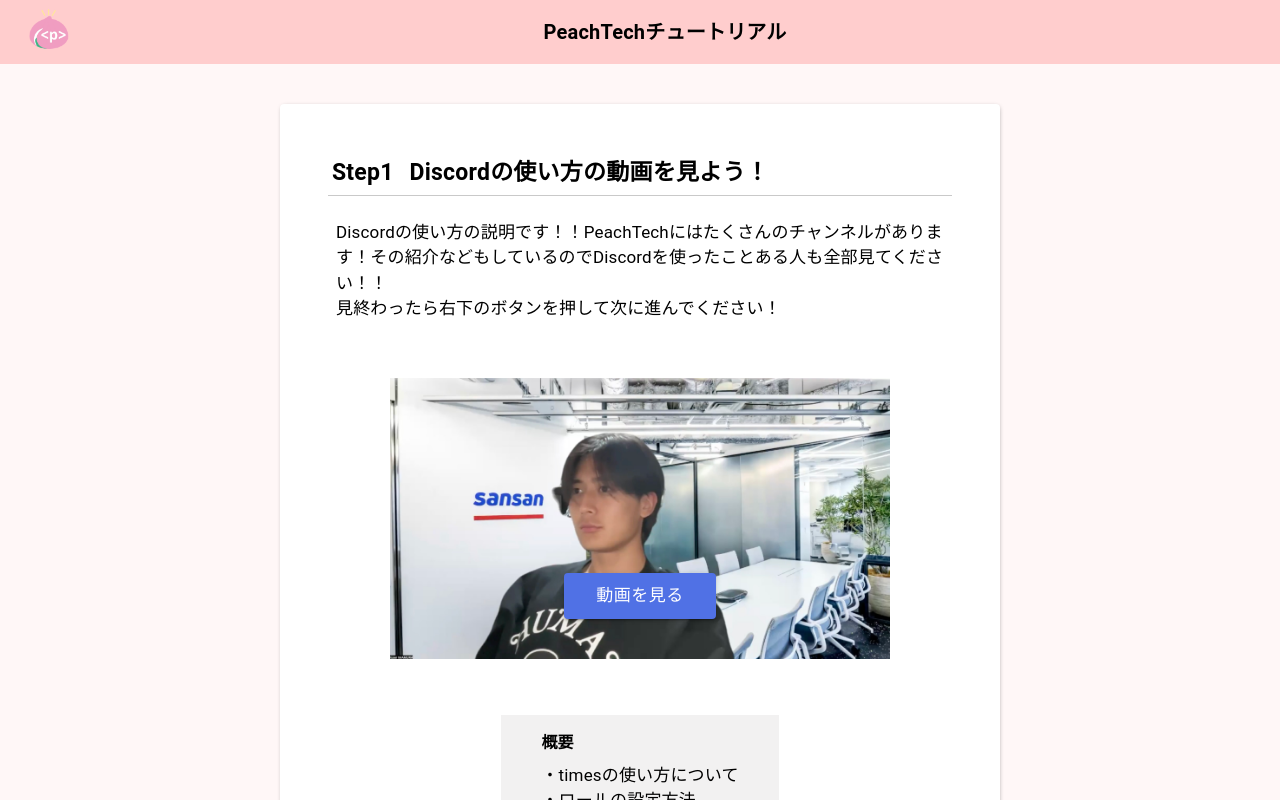
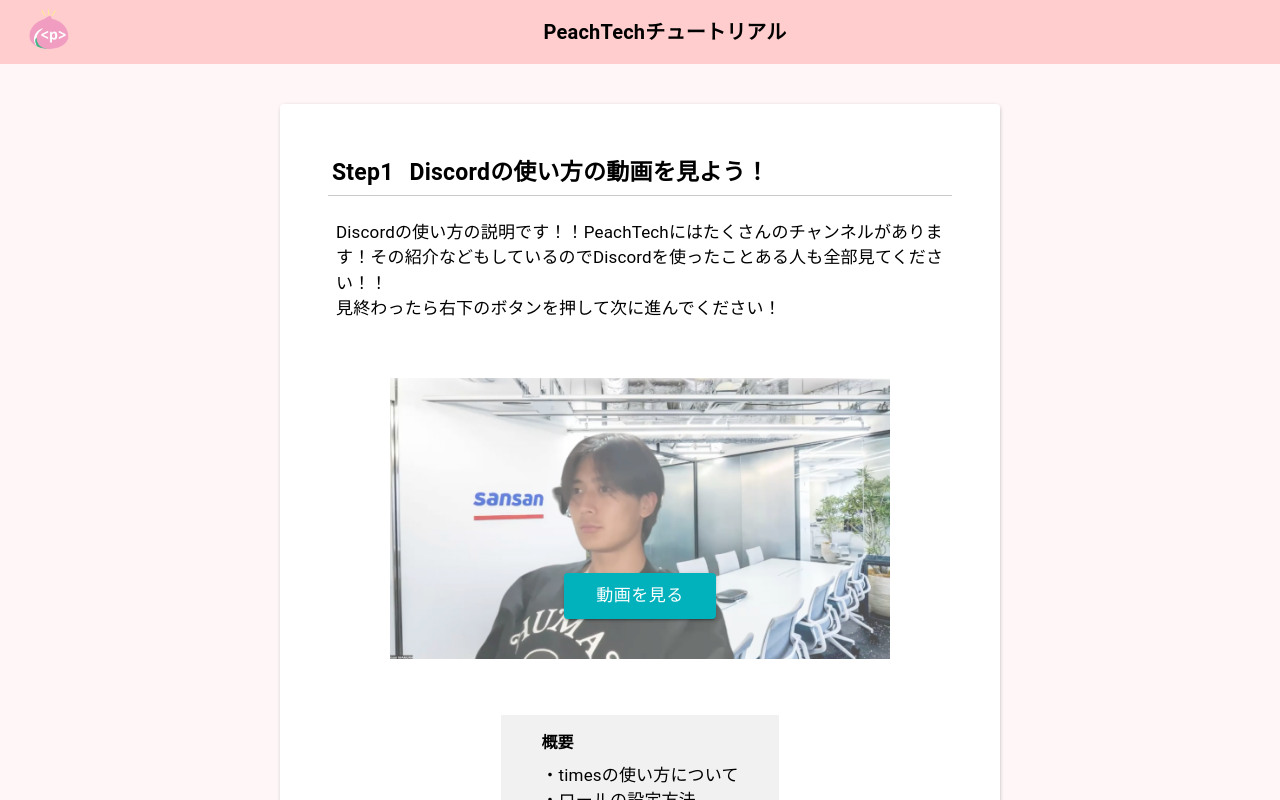
Before and after one commit to Peach-Tech0927/PeachTech-tutorial, a Next.js app: page /section1 in a window 1280 px wide. Shown: the top 800 px of the page. Built offline with nearby package versions, Linux system fonts and the light colour scheme.

Commit message:
video-pageのサムネイルにopacityを当てて、動画を見るボタンの色の編集

```diff
--- a/app/components/video-area.tsx
+++ b/app/components/video-area.tsx
@@ -26,15 +26,16 @@ const VideoArea: React.FC<VideoAreaProps> = ({ img, href, contents }) => {
           style={{
             maxWidth: "100%",
             height: "auto",
+            opacity: "0.7",
           }}
         />
         <Button
           variant="contained"
           sx={{
             color: "white",
-            bgcolor: "#5071E5",
+            bgcolor: "#01B1BC",
             "&:hover": {
-              background: "#3758CD",
+              background: "#0BA6B0",
             },
             px: { xs: 3, md: 4 },
             py: 1,
```
